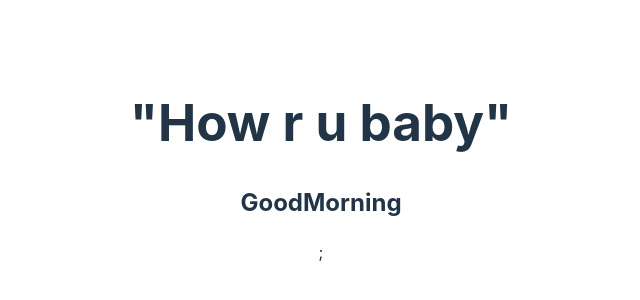
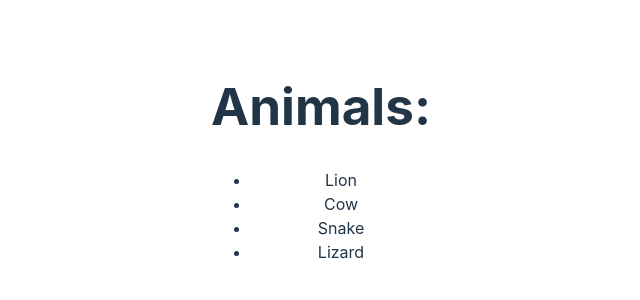
Before and after one commit to WilliamHill11/React-App, a React (Vite) app in the folder my-first-react-app/: page / in a window 1280 px wide. Shown: the part 238-538 px from the top of the page, without its empty margins (319-959 px from the left). Built offline with nearby package versions, Linux system fonts and the light colour scheme.

Commit message:
JSX and rendering techniques

```diff
--- a/my-first-react-app/src/Greeting.jsx
+++ b/my-first-react-app/src/Greeting.jsx
@@ -1,16 +1,44 @@
+// function Greeting() {
+//   return (
+//     <div>
+//       <h1>&quot;How r u baby&quot;</h1>
+//       <h2>GoodMorning</h2>;
+//       <img src="../img/pic.gif" alt="" />
+//     </div>
+//   );
+// }
+
+// export function Cranberry() {
+//   return <h3>Have a day!!</h3>;
+// }
+
+// Cranberry();
+
+// export default Greeting;
+
+function ListItem(props) {
+  return <li>{props.animal}</li>;
+}
+
+function List(props) {
+  return (
+    <ul>
+      {props.animals.map((animal) => {
+        return <ListItem key={animal} animal={animal} />;
+      })}
+    </ul>
+  );
+}
+
 function Greeting() {
+  const animals = ['Lion', 'Cow', 'Snake', 'Lizard'];
+
   return (
     <div>
-      <h1>&quot;How r u baby&quot;</h1>
-      <h2>GoodMorning</h2>;
+      <h1>Animals: </h1>
+      <List animals={animals} />
     </div>
   );
 }
 
-export function Cranberry() {
-  return <h3>Have a day!!</h3>;
-}
-
-Cranberry();
-
 export default Greeting;
--- a/my-first-react-app/src/main.jsx
+++ b/my-first-react-app/src/main.jsx
@@ -3,7 +3,7 @@ import ReactDOM from 'react-dom/client';
 import App from './App.jsx';
 import './index.css';
 import Greeting from './Greeting.jsx';
-import { Cranberry } from './Greeting.jsx';
+// import { Cranberry } from './Greeting.jsx';
 
 ReactDOM.createRoot(document.getElementById('root')).render(
   <React.StrictMode>
```
Also changed, not shown: my-first-react-app/img/pic.gif (added).
